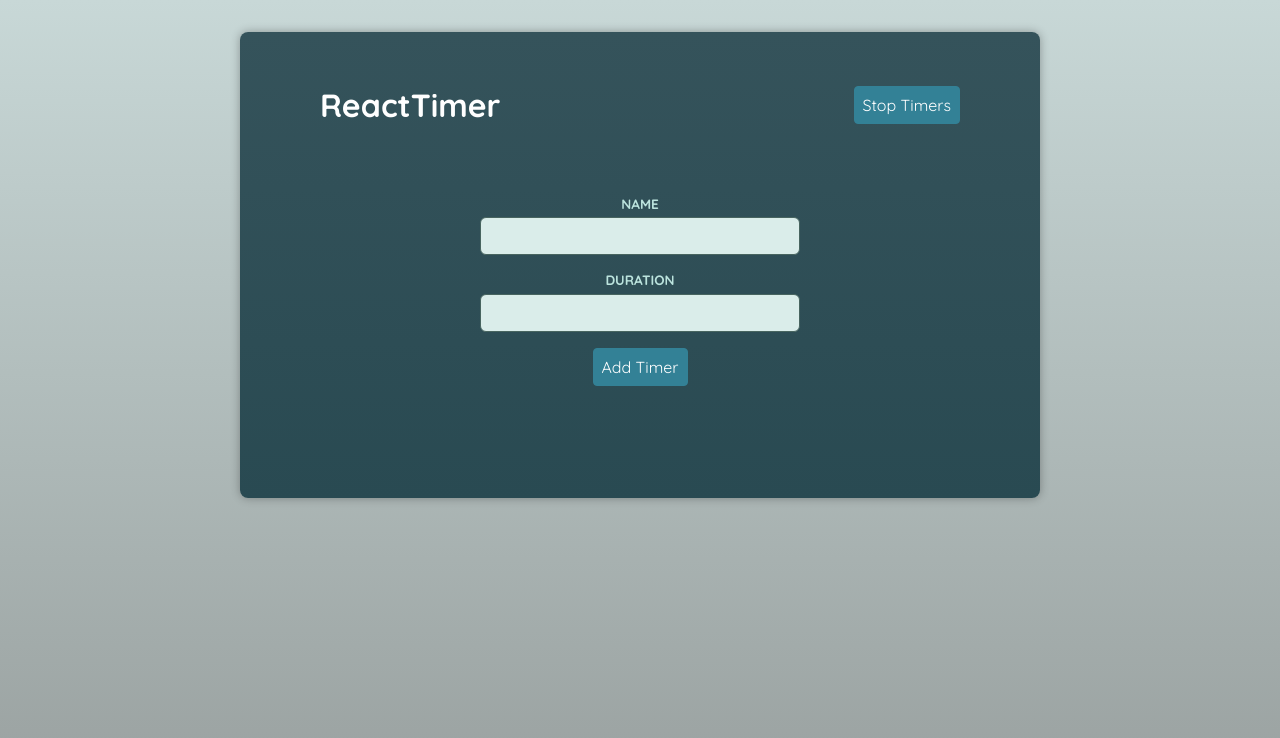
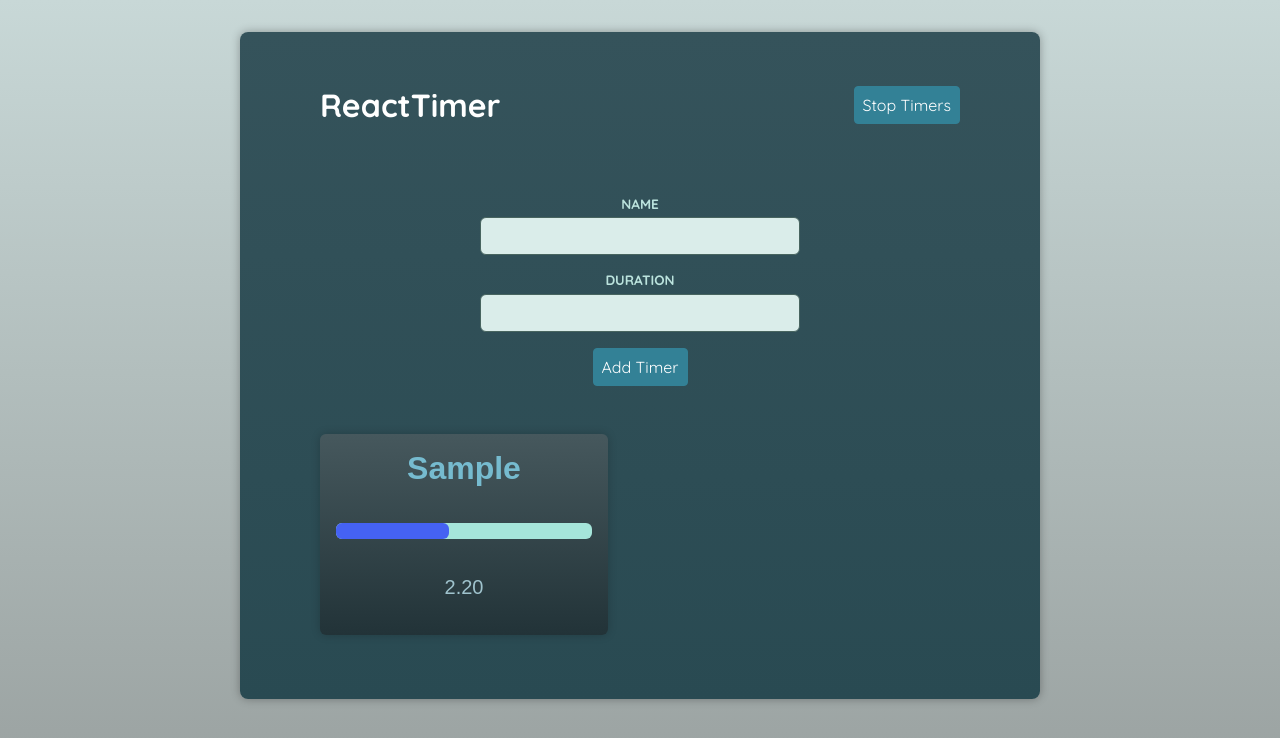
Before and after one commit to avijeetpandey/react-state-and-context-typescript-demo, a React (Vite) app: page / in a window 1280 px wide. Both pictures are taken after typing "Sample", "5" into the empty fields and a click on the button "Add Timer". Shown: the top 738 px of the page. Built offline with nearby package versions, Linux system fonts and the light colour scheme; a web font is replaced by a local one.

Commit message:
Add: using context and working with intervals

```diff
--- a/src/components/AddTimer.tsx
+++ b/src/components/AddTimer.tsx
@@ -1,15 +1,17 @@
-import { useRef } from 'react';
+import { useRef } from "react";
 
-import Button from './UI/Button.tsx';
-import Form, { FormHandle } from './UI/Form.tsx';
-import Input from './UI/Input.tsx';
+import Button from "./UI/Button.tsx";
+import Form, { FormHandle } from "./UI/Form.tsx";
+import Input from "./UI/Input.tsx";
+import { useTimersContext } from "./hooks/useTimersContext.ts";
 
 export default function AddTimer() {
   const form = useRef<FormHandle>(null);
+  const { addTimer } = useTimersContext();
 
   function handleSaveTimer(data: unknown) {
     const extractedData = data as { name: string; duration: string };
-    console.log(extractedData);
+    addTimer({ name: extractedData.name, duration: +extractedData.duration });
     form.current?.clear();
   }
 
--- a/src/components/Timer.tsx
+++ b/src/components/Timer.tsx
@@ -1,9 +1,41 @@
-import Container from './UI/Container.tsx';
+import Container from "./UI/Container.tsx";
+import { type Timer as TimerProps } from "./../store/timer-context.tsx";
+import { useEffect, useRef, useState } from "react";
+import { useTimersContext } from "./hooks/useTimersContext.ts";
 
-export default function Timer() {
+export default function Timer({ name, duration }: TimerProps) {
+  const [remainingTime, setRemainingTime] = useState(duration * 1000);
+  const timerReference = useRef<number | null>(null);
+  const { isRunning } = useTimersContext();
+
+  if (remainingTime <= 0 && timerReference.current) {
+    clearInterval(timerReference.current);
+  }
+
+  useEffect(() => {
+    let timer: number;
+    if (isRunning) {
+      timer = setInterval(function () {
+        setRemainingTime((previousTime) => previousTime - 50);
+      }, 50);
+
+      timerReference.current = timer;
+    } else if (timerReference.current) {
+      clearInterval(timerReference.current);
+    }
+
+    return () => clearInterval(timer);
+  }, [isRunning]);
+
+  const formattedRemainingTime = (remainingTime / 1000).toFixed(2);
+
   return (
     <Container as="article">
-      <h2>TODO: TIMER NAME</h2>
+      <h2>{name}</h2>
+      <p>
+        <progress max={duration * 1000} value={remainingTime} />
+      </p>
+      <p>{formattedRemainingTime}</p>
     </Container>
   );
 }
--- a/src/components/Timers.tsx
+++ b/src/components/Timers.tsx
@@ -1,3 +1,19 @@
+import { Timer as TimerType } from "../store/timer-context";
+import Timer from "./Timer";
+import { useTimersContext } from "./hooks/useTimersContext";
+
 export default function Timers() {
-  return <ul>{/* TODO ... */}</ul>;
+  const { timers } = useTimersContext();
+
+  return (
+    <ul>
+      {timers.map((timer: TimerType) => {
+        return (
+          <li key={timer.name}>
+            <Timer {...timer} />
+          </li>
+        );
+      })}
+    </ul>
+  );
 }
--- a/src/store/timer-context.tsx
+++ b/src/store/timer-context.tsx
@@ -1,8 +1,8 @@
 import { type ReactNode, createContext, useReducer } from "react";
 
-type Timer = {
+export type Timer = {
   name: string;
-  duration: string;
+  duration: number;
 };
 
 type TimerState = {
```
